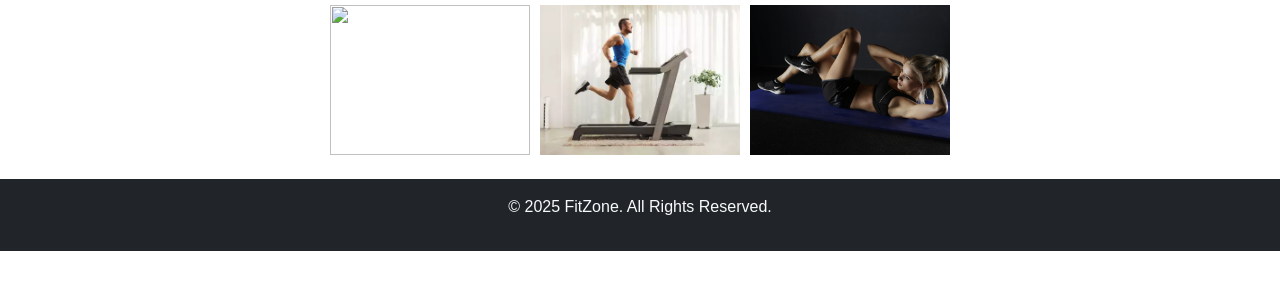
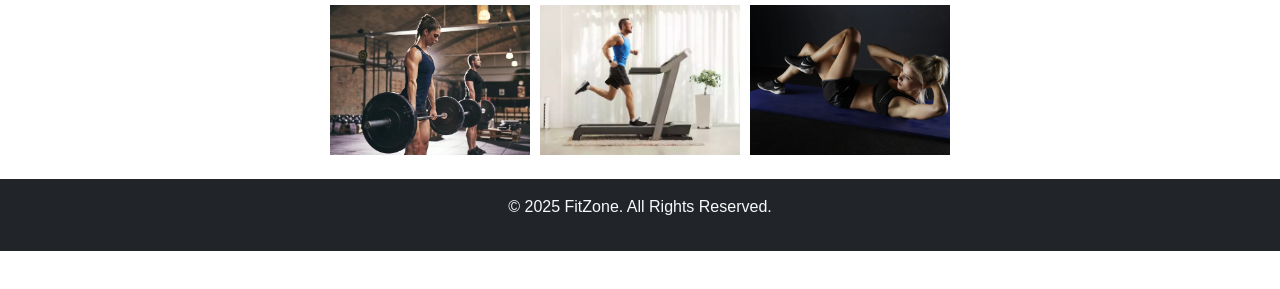
Before and after one commit to ananya-cyber/fitness-club-website, a plain HTML site: page index.html in a window 1280 px wide. Shown: the part 375-664 px from the top of the page. Drawn offline with nearby package versions, Linux system fonts and the light colour scheme.

Commit message:
Updated image paths for Netlify

```diff
--- a/index.html
+++ b/index.html
@@ -50,7 +50,7 @@
     <div class="container mt-5">
         <h2 class="text-center">Workout Transformations</h2>
         <div class="gallery">
-            <img src="images/muscle-training.jpg" class="gallery-img">
+            <img src="images/muscletraining.jpg" class="gallery-img">
             <img src="images/weight-loss.jpg" class="gallery-img">
             <img src="images/weight-gain.jpg" class="gallery-img">
 
```
